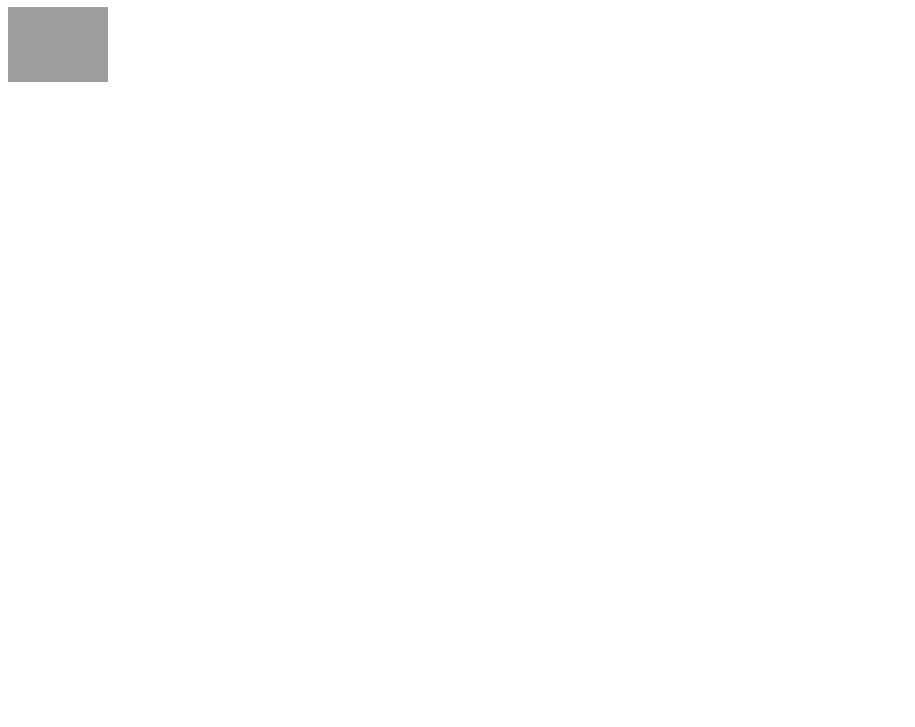
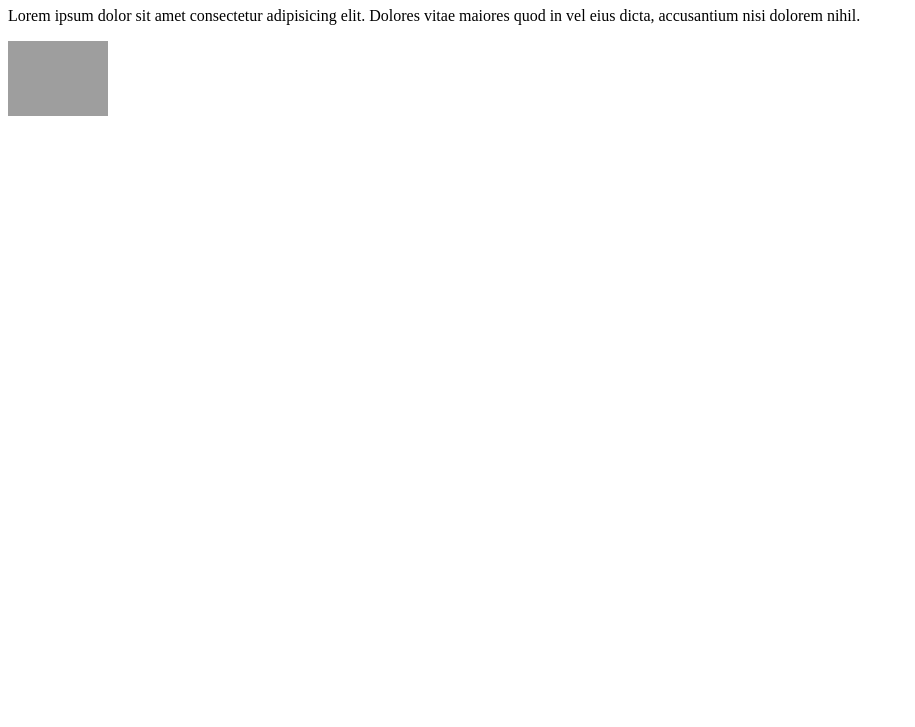
Before and after one commit to yahyaSurvive/test-gh-page, a plain HTML site: page index.html in a window 1280 px wide. Shown: the part 73-800 px from the top of the page, without its empty margins (0-915 px from the left). Drawn offline with Linux system fonts and the light colour scheme; grey boxes are pictures that could not be loaded.

Commit message:
adding tag p with text lorem

```diff
--- a/index.html
+++ b/index.html
@@ -8,6 +8,7 @@
   </head>
   <body>
     <h1>Hallo, Bro</h1>
+    <p>Lorem ipsum dolor sit amet consectetur adipisicing elit. Dolores vitae maiores quod in vel eius dicta, accusantium nisi dolorem nihil.</p>
     <img src="images/pass.png" alt="images gurun" width="100" />
   </body>
 </html>
```
